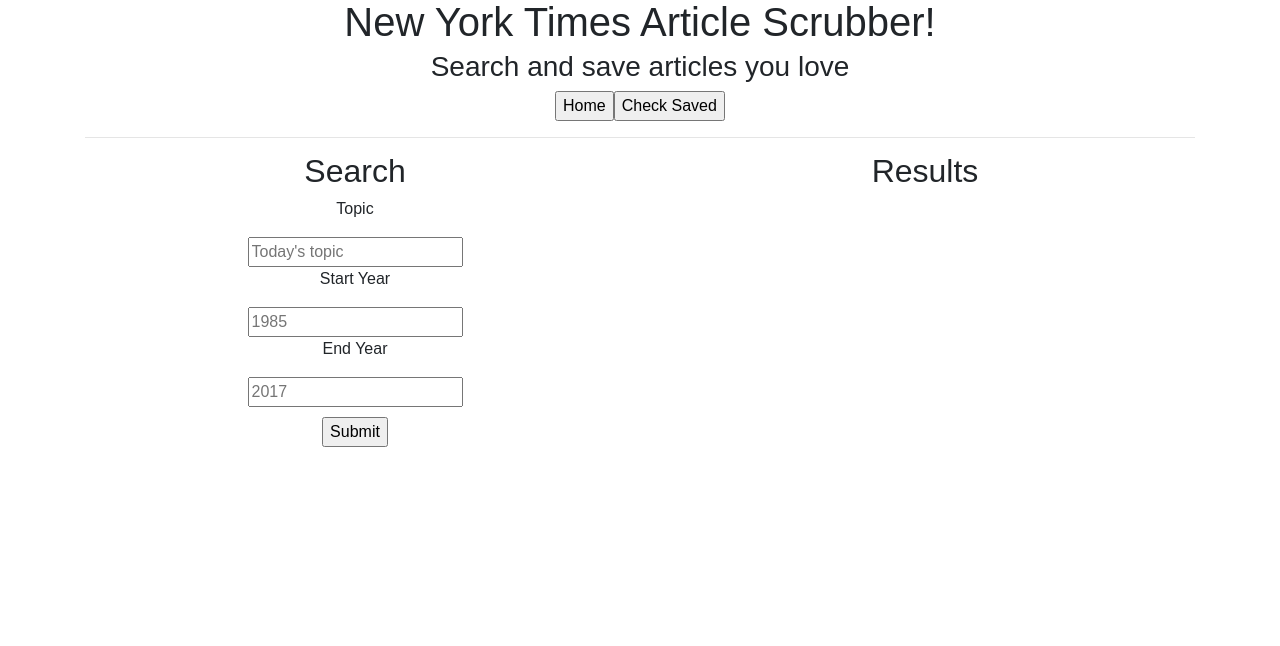
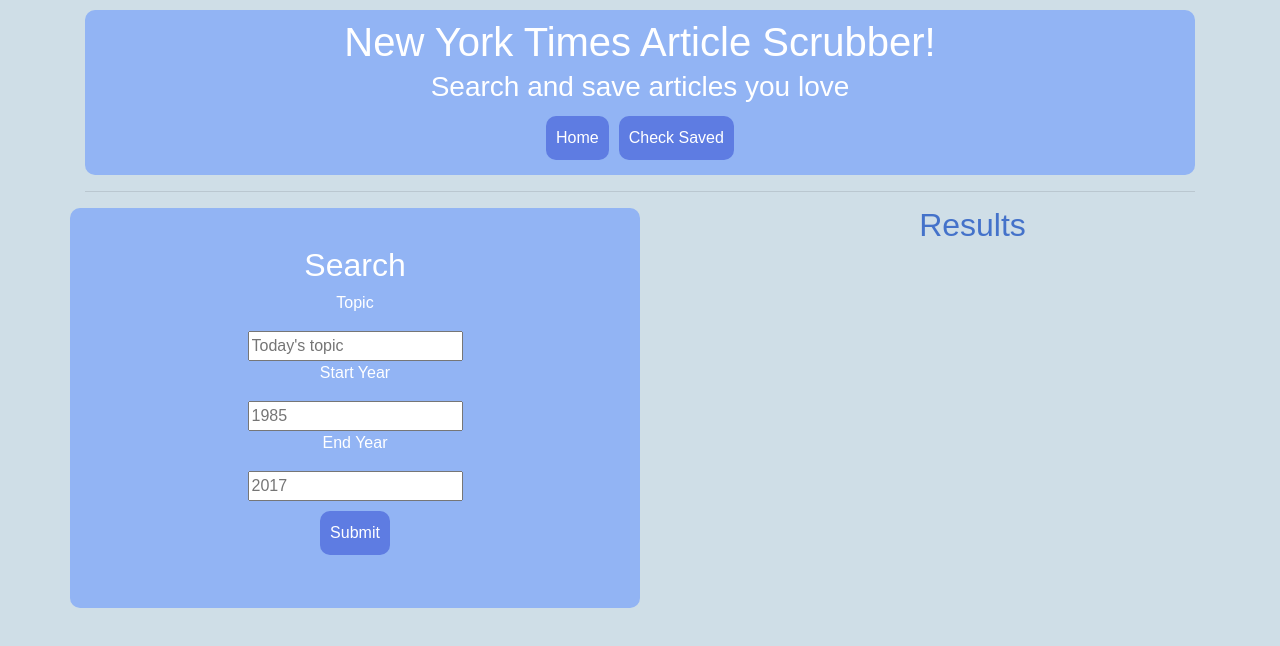
Before and after one commit to ashishdommety/nyt-mern, a React (Create React App) app in the folder client/: page / in a window 1280 px wide. Shown: the top 646 px of the page. Built offline with nearby package versions, Linux system fonts and the light colour scheme.

Commit message:
style all components

```diff
--- /dev/null
+++ b/client/src/components/Header/Header.css
@@ -0,0 +1,6 @@
+.headerSection{
+  background-color: #92B4F4;
+  padding: 10px;
+  color:white;
+  border-radius: 10px;
+}
--- a/client/src/components/Header/Header.js
+++ b/client/src/components/Header/Header.js
@@ -1,4 +1,5 @@
 import React, {Component} from 'react';
+import './Header.css';
 
 class Header extends Component{
   constructor(){
@@ -17,7 +18,7 @@
   }
   render(){
     return(
-      <div>
+      <div className="headerSection">
         <h1>New York Times Article Scrubber!</h1>
         <h3> Search and save articles you love </h3>
         <button onClick={this.gotoHome}>Home</button>
--- a/client/src/components/Results/ResultItem.js
+++ b/client/src/components/Results/ResultItem.js
@@ -1,5 +1,6 @@
 import React, {Component} from 'react';
 import API from '../../utils/API';
+import './resultItem.css';
 
 class ResultItem extends Component{
   constructor() {
@@ -24,12 +25,14 @@
 
   render(){
     return(
-      <div className="row">
-        <a href={this.props.url}
+      <div className="row ResultItem">
+        <a
+        href={this.props.url}
         target="_blank"
-        className="col-md-6">{this.props.headline}</a>
+        className="col-md-6 links">{this.props.headline}</a>
         <div className="col-md-6">
-          <button onClick={this.handleSaveClick}>Save</button>
+          <button className="saveButton"
+          onClick={this.handleSaveClick}>Save</button>
         </div>
       </div>
     )
--- /dev/null
+++ b/client/src/components/Results/resultItem.css
@@ -0,0 +1,16 @@
+.ResultItem{
+  background-color: #92B4F4;
+  border-radius: 10px;
+  margin: 10px;
+}
+
+.saveButton{
+  margin-top: 20px;
+}
+
+/*.links{
+  color:white;
+}
+.links:hover{
+  text-decoration: none;
+}*/
--- a/client/src/components/Saved/Saved.js
+++ b/client/src/components/Saved/Saved.js
@@ -30,7 +30,7 @@
   render(){
     return(
       <div>
-        <h2>Saved</h2>
+        <h2 id="savedTitle">Saved</h2>
         {this.state.savedArticles.map((saved) =>{
           return(
             <SavedItem
--- a/client/src/components/Saved/SavedItem.css
+++ b/client/src/components/Saved/SavedItem.css
@@ -1,3 +1,23 @@
 .notes{
   text-align: center;
 }
+
+.savedThing{
+  background-color: #92B4F4;
+  color:white;
+  padding: 10px;
+  border-radius: 10px;
+  margin: 10px;
+}
+
+.links{
+  color:white;
+}
+.links:hover{
+  color:#4472CA;
+  text-decoration: none;
+}
+
+#savedTitle{
+  color:#4472CA;
+}
--- a/client/src/components/Saved/SavedItem.js
+++ b/client/src/components/Saved/SavedItem.js
@@ -30,11 +30,12 @@
 
   render(){
     return(
-      <div className="row">
+      <div className="row savedThing">
         <h4 className="col-md-4">
-        <a href={this.props.url} target="_blank">{this.props.headline}
+        <a className="links"
+        href={this.props.url} target="_blank">{this.props.headline}
         </a></h4>
-        <p className="col-md-4">date: {this.props.date}</p>
+        <p className="col-md-4">Time-stamp: <br/>{this.props.date}</p>
         <div className="col-md-4">
           <button id={this.props.buttonId}
           onClick={this.deleteSavedArticles}>Remove</button>
--- a/client/src/components/Search/Search.css
+++ b/client/src/components/Search/Search.css
@@ -1,6 +1,10 @@
 .search {
   text-align: center;
   /*background-color: blue;*/
+  background-color: #92B4F4;
+  color:white;
+  border-radius: 10px;
+  padding-top: 40px;
 }
 
 .search_button{
@@ -13,3 +17,7 @@
   height:400px;
   overflow-y: scroll;
 }
+
+#resultText{
+  color:#4472CA;
+}
--- a/client/src/components/Search/Search.js
+++ b/client/src/components/Search/Search.js
@@ -92,9 +92,9 @@
         </div>
       </div>
       <hr/>
-      <div className='results col-md-6'>
+      <div className='results col-md-offset-1 col-md-5'>
         <div>
-          <h2>Results</h2>
+          <h2 id="resultText">Results</h2>
           {this.state.articles.map((article) => {
             return(
                 <ResultItem
--- a/client/src/index.css
+++ b/client/src/index.css
@@ -1,6 +1,20 @@
 body {
-  margin: 0;
+  margin: 10px;
   padding: 0;
   font-family: sans-serif;
   text-align: center;
+  background-color: #CFDEE7;
 }
+
+button{
+  background-color: #5E7CE2;
+  border:none;
+  color:white;
+  padding:10px;
+  border-radius: 10px;
+  margin: 5px;
+}
+
+button:hover{
+  cursor: pointer;
+}
```
Also changed, not shown: 1 other file (tests, documents, lock files or other folders).
